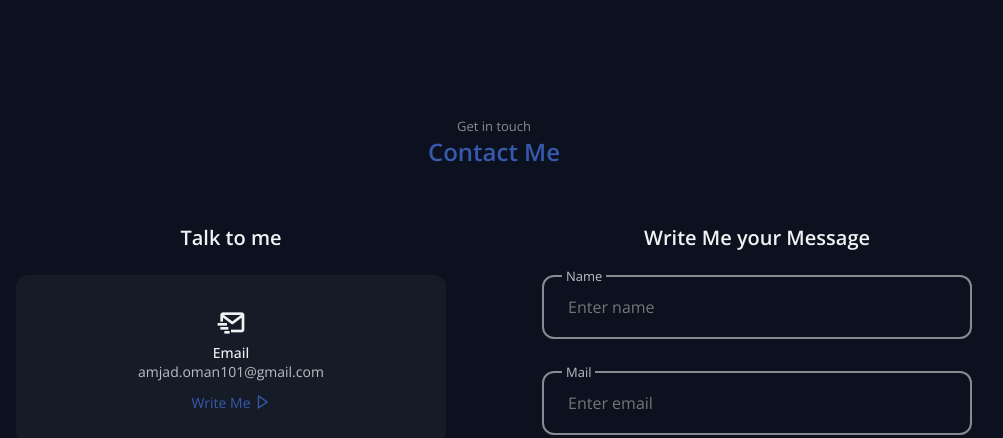
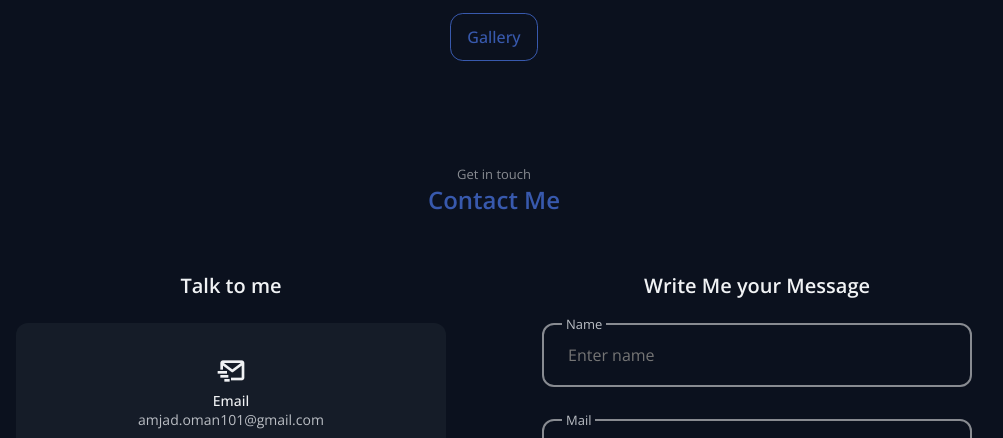
Before and after one commit to code-ze/new-protofolio, a plain HTML site: page index.html in a window 1280 px wide. Shown: the part 4139-4577 px from the top of the page, without its empty margins (146-1149 px from the left). Drawn offline with nearby package versions, Linux system fonts and the light colour scheme.

Commit message:
Update index.html

```diff
--- a/index.html
+++ b/index.html
@@ -678,11 +678,11 @@
 
             </div>
         </section>
-        <!-- <div class="home__button">
-            <a href="protofolio-gallery\gallery.html" target="_blank" class="button button--ghost">
+       <div class="home__button">
+            <a href="https://drive.google.com/drive/folders/1Y_5aP6_AB04STHAKAOBVFnzeE4ow0rB_?usp=sharing" target="_blank" class="button button--ghost">
                 Gallery
             </a>
-        </div> -->
+        </div>
 
 
         <!--=============== CONTACT ===============-->
```
